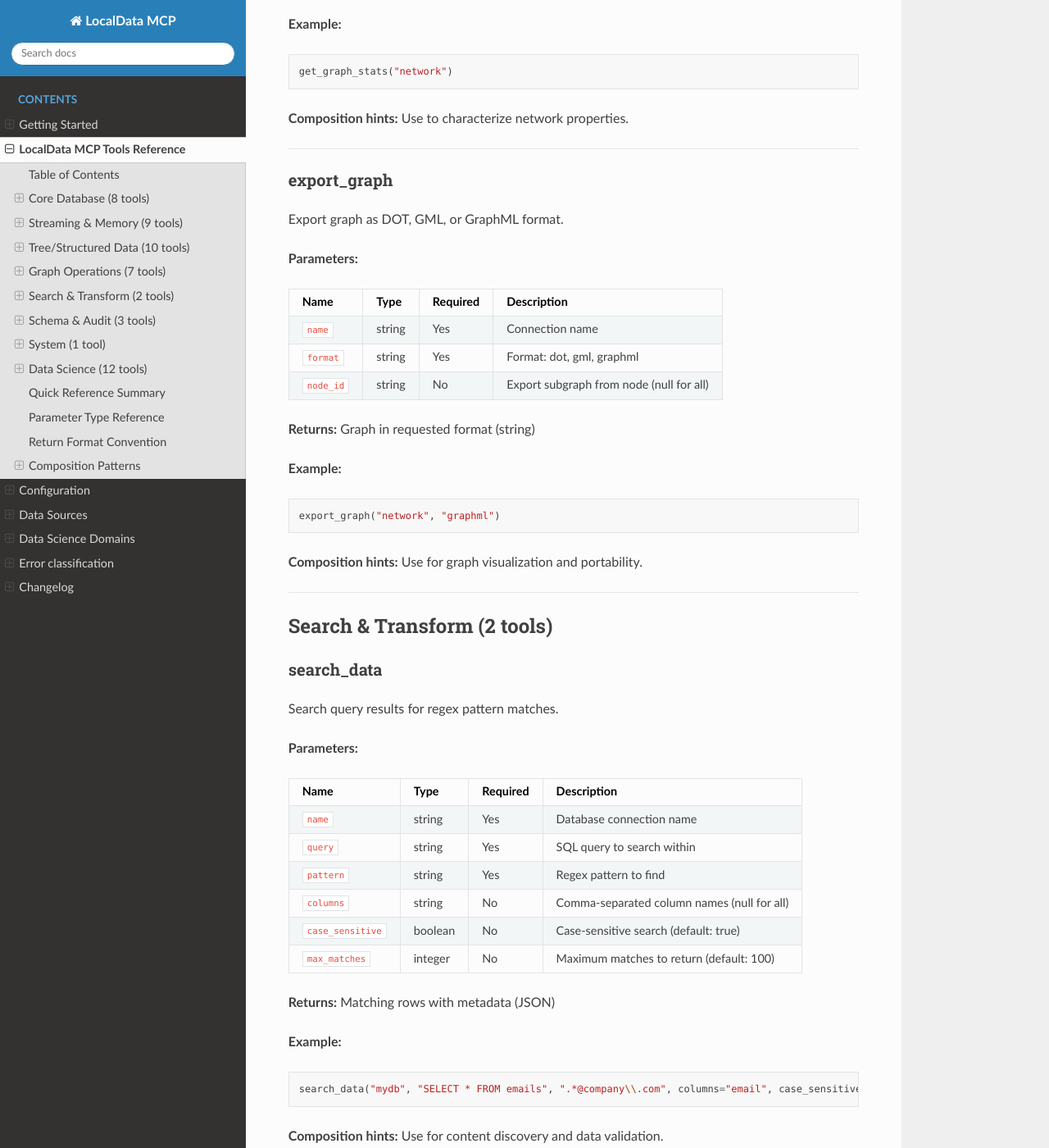
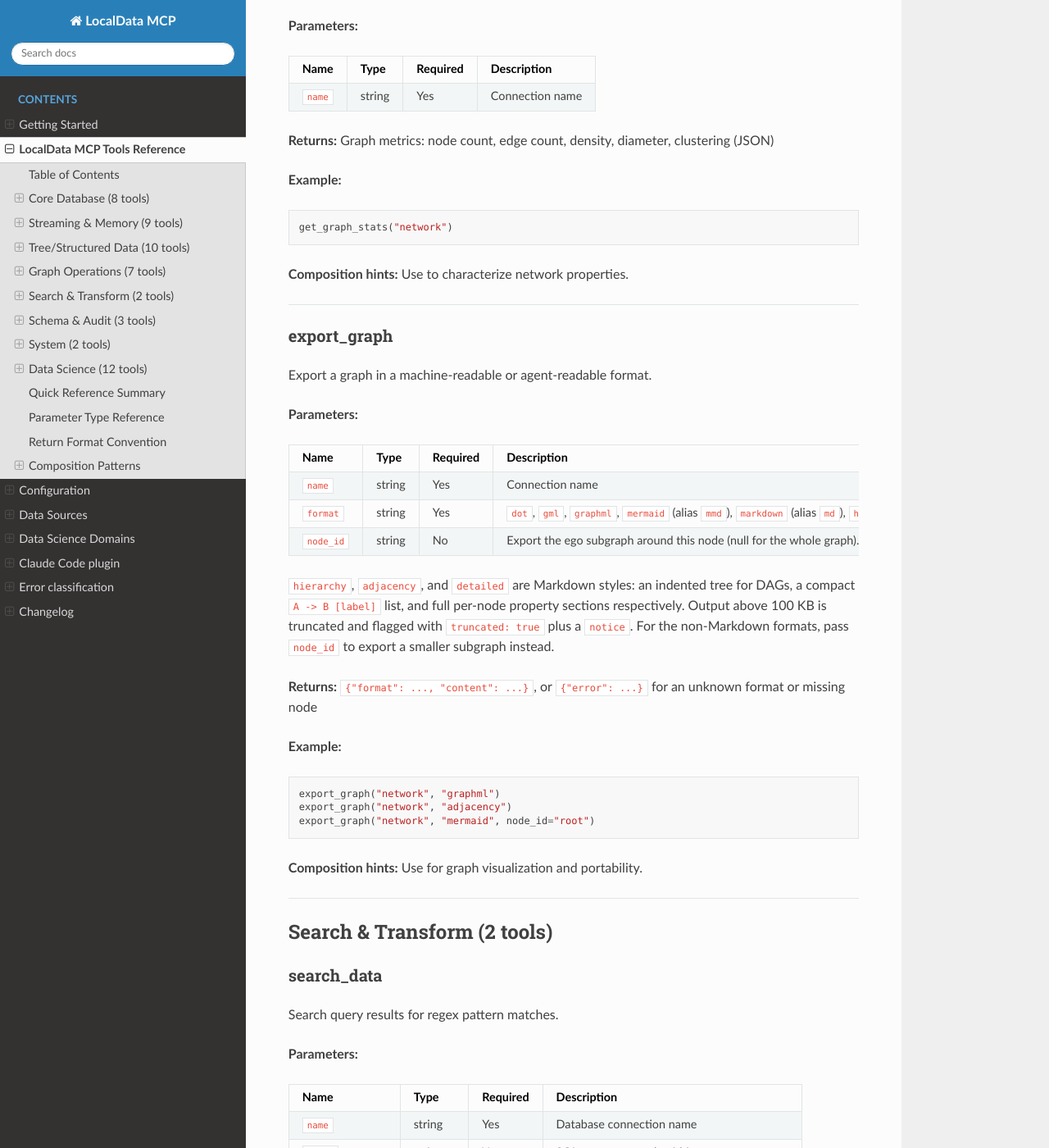
Before and after one commit to ChrisGVE/localdata-mcp, a Sphinx documentation site: the page built from docs/tools-reference.md, in a window 1280 px wide and 1400 px high, scrolled down 18034 px. Shown: the whole window at 82% size. Built offline with Sphinx 7.4.7 and the Read the Docs theme 3.1.0, drawn with Linux system fonts in a browser that asks for light colours; some of the changed text lies outside the part shown.

Commit message:
docs: correct claims that did not match the code
First round of a pre-release documentation pass. Every correction below
was verified against the code, and the tool count against the running
server.

- README documented seven graph tools that do not exist (`get_node_graph`,
  `set_node_graph`, `delete_node_graph`, `get_value_graph`,
  `set_value_graph`, `delete_key_graph`, `list_keys_graph`). Graph node
  operations are served by the tree tools, which read `path` as a node ID
  when the connection is a graph.
- The server registers 53 tools, not 52: 52 in the database manager plus
  `get_metrics`. Corrected in README, the docs, and the three manifests
  whose description strings publish that number to PyPI and the MCP
  registry.
- README named four environment variables the server never reads, and gave
  a chunk-size default of 500 where the code uses 100.
- CONTRIBUTING, TROUBLESHOOTING and getting-started told contributors to
  run `uv sync --dev`. The dev tools are a project extra, not a uv
  dependency group, so that command uninstalls pytest, black and mypy
  rather than installing them. Corrected to `uv sync --extra dev`.
- getting-started claimed queries are parameterized. They are not; the
  protection is a SELECT/WITH whitelist with per-statement validation.
- Four dead links removed, and the repo-layout tree in CONTRIBUTING now
  shows `skills/`, `agents/` and `.claude-plugin/`.
- Test counts refreshed from collection: 2,312 unit, 357 integration.
- New `docs/plugin.md` catalogues all 18 skills and 11 agents.

The audit panel raised further findings on this round -- most notably that
single-file examples query `FROM data` where the created table is
`data_table`. Those are not addressed here; the documentation loop has not
converged and no release should be tagged until it does.

````diff
--- a/docs/tools-reference.md
+++ b/docs/tools-reference.md
@@ -10,8 +10,13 @@
 4. Graph Operations (7 tools)
 5. Search & Transform (2 tools)
 6. Schema & Audit (3 tools)
-7. System (1 tool)
+7. System (2 tools)
 8. Data Science (12 tools)
+
+The tree tools in section 3 double as the node-level graph API: `get_node`,
+`set_node`, `delete_node`, `list_keys`, `get_value`, `set_value`, and
+`delete_key` detect a graph connection and read their `path` argument as a node
+ID. `get_children` and `move_node` work on trees only.
 
 ---
 
@@ -605,17 +610,20 @@
 
 ### export_structured
 
-Export tree or RDF data as TOML, JSON, YAML, Turtle, or N-Triples.
+Export tree data as TOML, JSON, YAML, or Markdown — or RDF data as Turtle or
+N-Triples. The accepted formats depend on the connection type; passing an RDF
+format to a tree connection (or the reverse) returns an error.
 
 **Parameters:**
 
 | Name | Type | Required | Description |
 |------|------|----------|-------------|
 | `name` | string | Yes | Connection name |
-| `format` | string | Yes | Export format: json, yaml, toml, turtle, ntriples |
-| `path` | string | No | Root path to export (null for all) |
+| `format` | string | Yes | Tree connections: `json`, `yaml`, `toml`, `markdown` (alias `md`). RDF connections: `turtle` (alias `ttl`), `ntriples` (alias `nt`) |
+| `path` | string | No | Root path to export (null for all). Ignored for RDF connections, which always serialize the whole graph |
 
-**Returns:** Exported data in requested format (string)
+**Returns:** `{"format": ..., "content": ...}`. Output above 100 KB is halved and
+returned with `truncated: true` and a `notice`
 
 **Example:**
 ```python
@@ -773,21 +781,29 @@
 
 ### export_graph
 
-Export graph as DOT, GML, or GraphML format.
+Export a graph in a machine-readable or agent-readable format.
 
 **Parameters:**
 
 | Name | Type | Required | Description |
 |------|------|----------|-------------|
 | `name` | string | Yes | Connection name |
-| `format` | string | Yes | Format: dot, gml, graphml |
-| `node_id` | string | No | Export subgraph from node (null for all) |
+| `format` | string | Yes | `dot`, `gml`, `graphml`, `mermaid` (alias `mmd`), `markdown` (alias `md`), `hierarchy`, `adjacency`, or `detailed` |
+| `node_id` | string | No | Export the ego subgraph around this node (null for the whole graph). Ignored by the Markdown styles, which always render the full graph |
 
-**Returns:** Graph in requested format (string)
+`hierarchy`, `adjacency`, and `detailed` are Markdown styles: an indented tree
+for DAGs, a compact `A -> B [label]` list, and full per-node property sections
+respectively. Output above 100 KB is truncated and flagged with `truncated: true`
+plus a `notice`. For the non-Markdown formats, pass `node_id` to export a smaller
+subgraph instead.
+
+**Returns:** `{"format": ..., "content": ...}`, or `{"error": ...}` for an unknown format or missing node
 
 **Example:**
 ```python
 export_graph("network", "graphml")
+export_graph("network", "adjacency")
+export_graph("network", "mermaid", node_id="root")
 ```
 
 **Composition hints:** Use for graph visualization and portability.
@@ -920,7 +936,7 @@
 
 ---
 
-## System (1 tool)
+## System (2 tools)
 
 ### check_compatibility
 
@@ -940,6 +956,29 @@
 ```
 
 **Composition hints:** Use during upgrades or configuration migrations.
+
+---
+
+### get_metrics
+
+Return the server's Prometheus metrics as text.
+
+This tool is registered only when metrics collection is enabled
+(`logging.enable_metrics`), which is the default. Disable it and the tool
+disappears from the tool list, leaving 52 tools.
+
+**Parameters:** none
+
+**Returns:** Prometheus exposition-format metrics (string). On failure, the
+string `Error exporting metrics: <reason>` rather than an exception.
+
+**Example:**
+```python
+get_metrics()
+```
+
+**Composition hints:** Use to check memory pressure and query throughput before
+launching a large streaming job.
 
 ---
 
--- a/pyproject.toml
+++ b/pyproject.toml
@@ -1,7 +1,7 @@
 [project]
 name = "localdata-mcp"
 version = "2.0.1"
-description = "MCP server giving LLM agents access to databases, files, graphs, and a full data science toolkit — 52 tools across 13 database types and 20+ file formats."
+description = "MCP server giving LLM agents access to databases, files, graphs, and a full data science toolkit — 53 tools across 13 database types and 20+ file formats."
 readme = "README.md"
 authors = [
   { name = "Christian C. Berclaz", email = "christian.berclaz@mac.com" },
--- a/server.json
+++ b/server.json
@@ -2,7 +2,7 @@
   "$schema": "https://static.modelcontextprotocol.io/schemas/2025-12-11/server.schema.json",
   "name": "io.github.chrisgve/localdata-mcp",
   "title": "LocalData MCP",
-  "description": "MCP server giving LLM agents access to databases, files, graphs, and a full data science toolkit — 52 tools across 13 database types and 20+ file formats.",
+  "description": "MCP server giving LLM agents access to databases, files, graphs, and a full data science toolkit — 53 tools across 13 database types and 20+ file formats.",
   "version": "2.0.1",
   "packages": [
     {
````
Also changed, not shown: other parts of docs/tools-reference.md (+1 -1 lines), CHANGELOG.md (+44 -11 lines), CONTRIBUTING.md (+21 -4 lines), README.md (+59 -25 lines), TROUBLESHOOTING.md (+1 -1 lines), docs/data-sources/directed-graphs.md (+12 -0 lines), docs/getting-started.md (+10 -2 lines), docs/index.md (+4 -2 lines), docs/plugin.md (added, +86 -0 lines).
